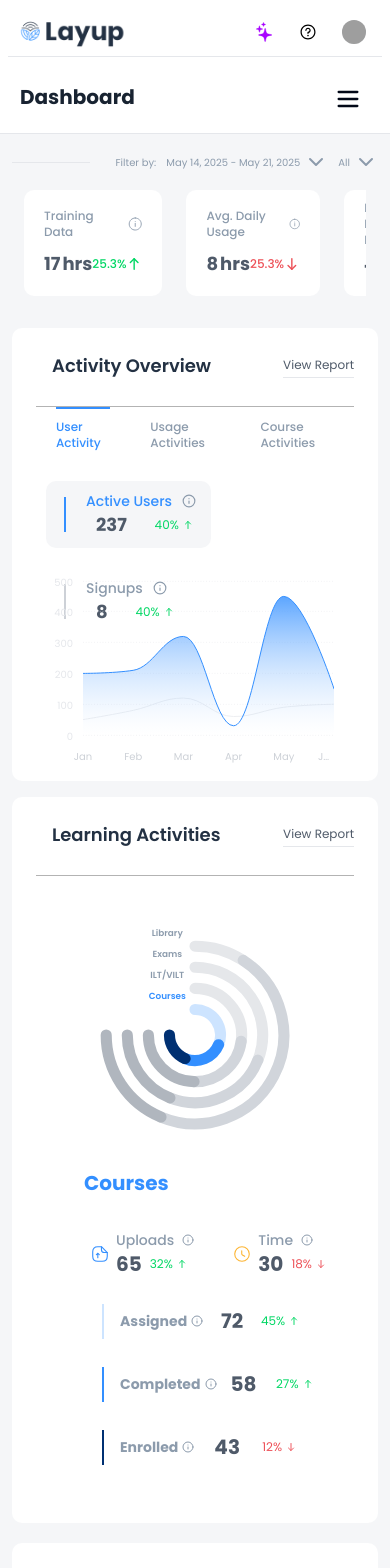
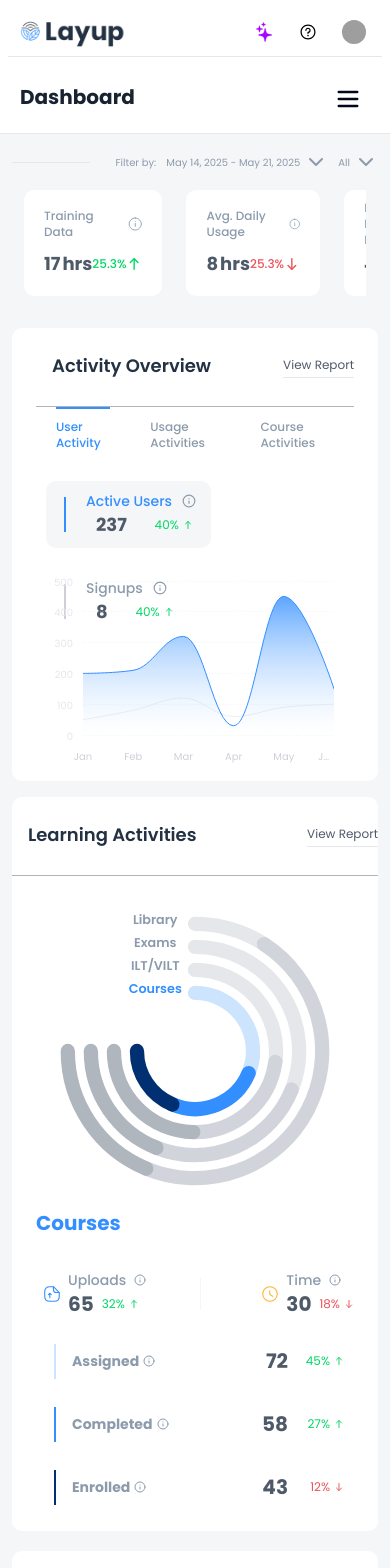
Before and after one commit to Dinnerli/dashboardprototype, a React (Vite) app: page / in a window 390 px wide. Shown: the top 1568 px of the page. Built offline with nearby package versions, Linux system fonts and the light colour scheme; grey boxes are pictures that could not be loaded.

Commit message:
refactor: Adjust card styling for improved layout and responsiveness

```diff
--- a/src/components/dashboard/HighchartsCard.tsx
+++ b/src/components/dashboard/HighchartsCard.tsx
@@ -111,26 +111,22 @@ const HighchartsCard = ({
   } | null>(null);
 
   return (
-    <Card className="w-full h-full  animate-slide-in-up font-poppins px-6" style={{
+    <Card className="w-full h-full  animate-slide-in-up font-poppins " style={{
       animationDelay: '0.4s'
-    }}>
-      <CardHeader title={title} rightContent={<ViewReportButton />}/>
-      <CardContent className="p-6">
-        <div className="flex flex-col lg:flex-row p-6 gap-6">
+    }}>      <CardHeader title={title} rightContent={<ViewReportButton />}/>
+      <CardContent className=" py-4 px-6">        <div className="flex flex-col lg:flex-row h-full">
           {/* Interactive Chart */}
-          <div className="flex-1 flex justify-center items-center">
-            <svg
-              width="400"
-              height="400"
+          <div className="flex-1 flex justify-center items-center h-full"><svg
+              width="100%"
               viewBox="0 0 400 400"
               fill="none"
               xmlns="http://www.w3.org/2000/svg"
-              className="max-w-full h-auto"
+              className="w-full h-full"
             >
               {Object.entries(learningCategoryData).map(([key, cat], idx) => {
                 // Arc geometry
-                const arcWidth = 20;
-                const arcSpacing = 18;
+                const arcWidth = 18;
+                const arcSpacing = 11;
                 const baseRadius = 160;
                 const r = baseRadius - idx * (arcWidth + arcSpacing);
                 const cx = 200, cy = 200;
@@ -201,7 +197,7 @@ const HighchartsCard = ({
                     {/* Category label (centered above arc) */}
                     <text
                       x={cx - 50}
-                      y={cy - r - 18}
+                      y={cy - r}
                       textAnchor="middle"
                       fill={isActive ? "#338FFF" : "#8C9BAC"}
                       fontFamily="Poppins"
```
